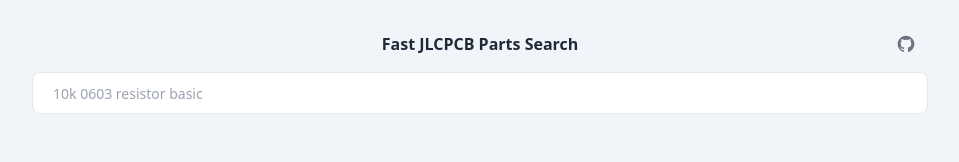
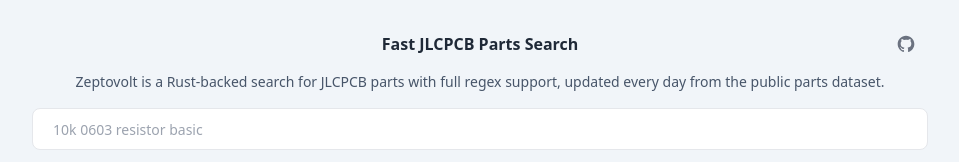
Before and after one commit to Robert-Cunningham/zeptovolt, a Next.js app in the folder client/: page / in a window 1280 px wide. Shown: the top 162 px of the page, without its empty margins (160-1119 px from the left). Built offline with nearby package versions, Linux system fonts and the light colour scheme; no server answers.

Commit message:
Describe search features above input

```diff
--- a/client/src/pages/index.tsx
+++ b/client/src/pages/index.tsx
@@ -277,7 +277,7 @@
       ? Math.max(clientTime, serverTime)
       : clientTime ?? serverTime
   const searchStatus =
-    text === dbText && totalTime !== undefined
+    text.trim() !== "" && text === dbText && totalTime !== undefined
       ? `${
           searchMetadata?.partsSearched !== undefined
             ? `Searched ${shortenNumber(
@@ -325,6 +325,10 @@
             </svg>
           </a>
         </div>
+        <p className="px-3 text-center text-sm leading-5 text-slate-600">
+          Zeptovolt is a Rust-backed search for JLCPCB parts with full regex
+          support, updated every day from the public parts dataset.
+        </p>
         <SearchBox {...{ text, setText: cancelLastAndSetText }}></SearchBox>
         <div
           aria-live="polite"
```
